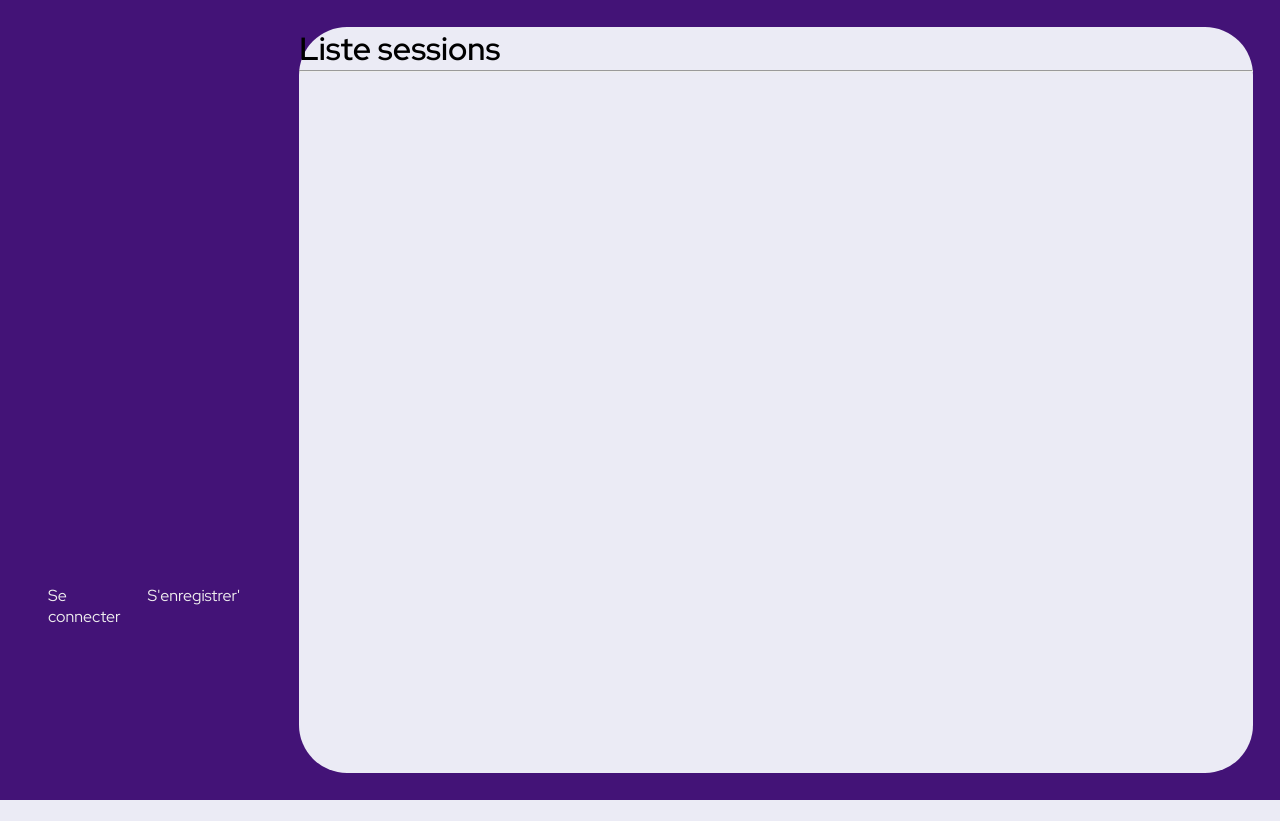
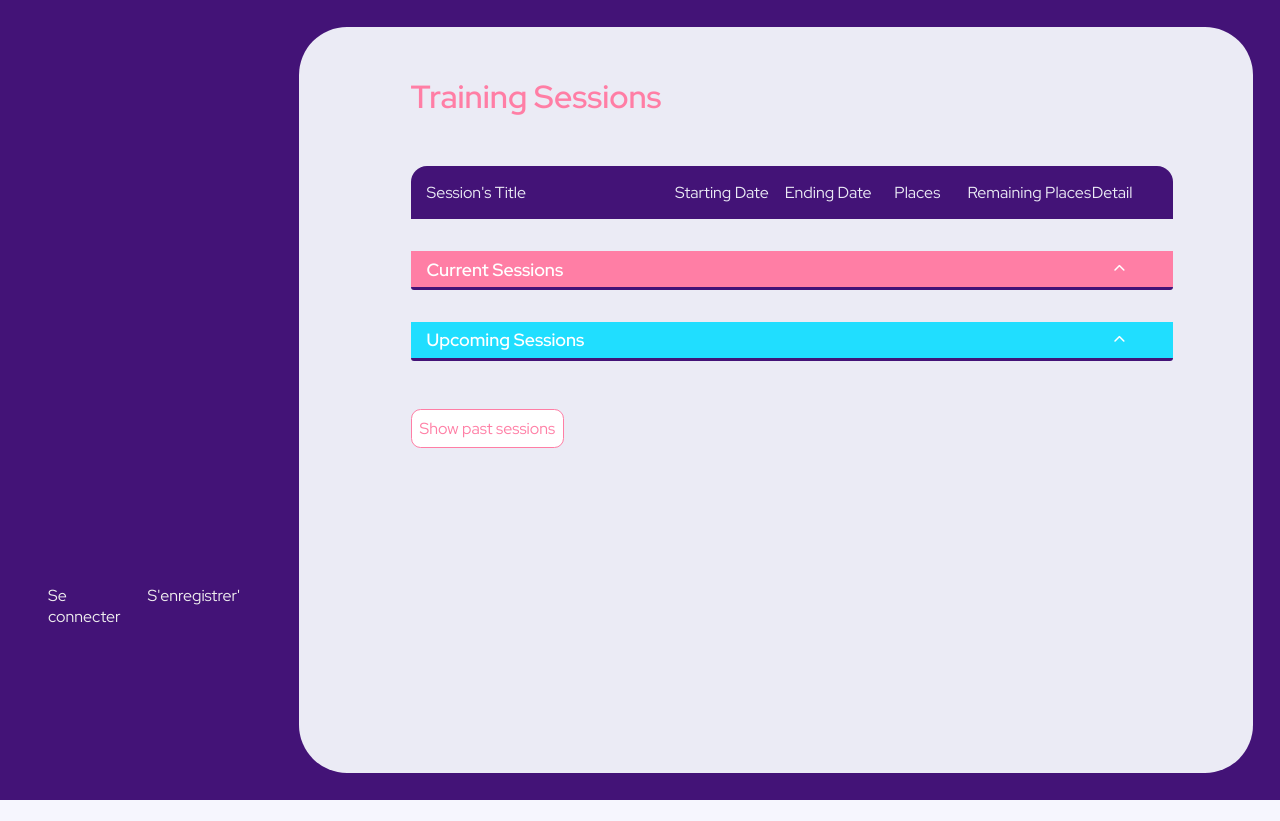
Before and after one commit to M-Laetitia/SymfonySessions, a Symfony app: template templates/session/index.html.twig in a window 1280 px wide. Before the commit the page ends 800 px from the top, so only its background shows below. Run offline with Twig, Linux system fonts and the light colour scheme; the template is opened without the code that fills it, so the values that code supplies are empty; some libraries are stand-ins or nearby versions.

Commit message:
Style: add styles to session page

```diff
--- a/templates/session/index.html.twig
+++ b/templates/session/index.html.twig
@@ -1,71 +1,143 @@
 {% extends 'base.html.twig' %}
 
-{% block title %}Liste sessions{% endblock %}
+{% block title %}Training sessions list{% endblock %}
 
 {% block body %}
 
-    <h1>Liste sessions</h1>
+    <div class="main-content-page session-index-page">
+
+        <div id="title-add">
+            <h1>Training Sessions</h1>
 
             {% if is_granted('ROLE_ADMIN') %}
-        <a href="{{ path('new_session') }}" >ajouter une session</a><br>
+                <a href="{{ path('new_session') }}" ><i class="fa-regular fa-calendar-plus"></i></a>
             {% endif %}
 
+        </div>
 
-    <hr>
+        <div id="top">
+            <p>Session's Title</p>
+            <p>Starting Date</p>
+            <p>Ending Date</p>
+            <p>Places</p>
+            <p>Remaining Places</p>
+            <p>Detail</p>
+        </div>
 
+        <div class="session-top" id="current-session-top">
+
+            <h2>Current Sessions</h2>
+            <i class="fa-solid fa-chevron-up"></i>
+        </div>
+
+        <div class="session-list" id="current-session-list">
             {% for session in sessions %}
                 {% set currentDate = date('now') %}
 
                 {% if session.startDate <= currentDate and currentDate <= session.endDate %}
-
-                <h3>Formation en cours :</h3>
-                <a href="{{ path('show_session', {'id': session.id }) }}"> {{session}}</a>
-                du {{session.startDate|date("d.m.Y")}} au
-                {{session.endDate|date("d.m.Y")}} - {{ session.nbPlacebooked }} / {{session.nbPlaceTotal}} places
+                    <div>
+                        <h3><a href="{{ path('show_session', {'id': session.id }) }}"> {{session}}</a></h3>
+                        <p>{{session.startDate|date("d.m.Y")}}</p>
+                        <p>{{session.endDate|date("d.m.Y")}}</p>
+                        <p>{{ session.nbPlacebooked }} / {{session.nbPlaceTotal}}</p>
+                        <p>{{ session.nbPlaceRemaining }}</p>
+                        <p><a href="{{ path('show_session', {'id': session.id }) }}"> <i class="ri-git-repository-commits-fill"></i></a></p>
 
                         {# {{ session.students | length }} #}
 
-                {% if is_granted('ROLE_ADMIN') %}
+                        {# {% if is_granted('ROLE_ADMIN') %}
                             <a href="{{ path('edit_session', {'id': session.id }) }}">Editer</a>
                             <a href="{{ path('delete_session', {'id': session.id }) }}">Supprimer</a><br>
-                {% endif %}
-
+                        {% endif %} #}
+                    </div>
                 {% endif %}
             {% endfor %}
+        </div>
 
+        <div class="session-top" id="upcoming-session-top">
+            <h2>Upcoming Sessions</h2>
+            <i class="fa-solid fa-chevron-up"></i>
+        </div>
+
+        <div class="session-list" id="upcoming-session-list">
             {% for session in sessions %}
                 {% set currentDate = date('now') %}
                 {% if session.startDate > currentDate %}
 
-                <h3>Formations à venir :</h3>
-                <a href="{{ path('show_session', {'id': session.id }) }}"> {{session}}</a>
-                du {{session.startDate|date("d.m.Y")}} au
-                {{session.endDate|date("d.m.Y")}} - {{ session.nbPlacebooked }} / {{session.nbPlaceTotal}} places
+                <div>
+                    <h3> <a href="{{ path('show_session', {'id': session.id }) }}"> {{session}}</a></h3>
+                    <p>{{session.startDate|date("d.m.Y")}}</p>
+                    <p>{{session.endDate|date("d.m.Y")}}</p>
+                    <p>{{ session.nbPlacebooked }} / {{session.nbPlaceTotal}} </p>
+                    <p>{{ session.nbPlaceRemaining }}</p>
+                    <p><a href="{{ path('show_session', {'id': session.id }) }}"> <i class="ri-git-repository-commits-fill"></i></a></p>
 
-                {% if is_granted('ROLE_ADMIN') %}
+                </div>
+
+                    {# {% if is_granted('ROLE_ADMIN') %}
                         <a href="{{ path('edit_session', {'id': session.id }) }}">Editer</a>
                         <a href="{{ path('delete_session', {'id': session.id }) }}">Supprimer</a><br>
-                {% endif %}
+                    {% endif %} #}
 
                 {% endif %}
             {% endfor %}
+        </div>
+
+        <div id="show-past-sessions-btn">
+            <p>Show past sessions</p>
+        </div>
+
+        <div id="past-sessions-container" style="display:none">
+
+            <div class="session-top" id="past-session-top">
+                <h2>Past Sessions</h2>
+                <i class="fa-solid fa-chevron-up"></i>
+            </div>
+
+            <div class="session-list" id="past-session-list">
 
                 {% for session in sessions %}
                     {% set currentDate = date('now') %}
                     {% if session.endDate < currentDate %}
 
-                <h3>Formations terminées :</h3>
-                <a href="{{ path('show_session', {'id': session.id }) }}"> {{session}}</a>
-                du {{session.startDate|date("d.m.Y")}} au
-                {{session.endDate|date("d.m.Y")}} - {{ session.nbPlacebooked }} / {{session.nbPlaceTotal}} places
+                    <div>
+                        <h3> <a href="{{ path('show_session', {'id': session.id }) }}"> {{session}}</a></h3>
+                        <p>{{session.startDate|date("d.m.Y")}}</p>
+                        <p>{{session.startDate|date("d.m.Y")}}</p>
+                        <p>{{ session.nbPlacebooked }} / {{session.nbPlaceTotal}} </p>
+                        <p></p>
+                        <p></p>
 
-                {% if is_granted('ROLE_ADMIN') %}
+                    </div>
+
+                        {# {% if is_granted('ROLE_ADMIN') %}
                             <a href="{{ path('edit_session', {'id': session.id }) }}">Editer</a>
                             <a href="{{ path('delete_session', {'id': session.id }) }}">Supprimer</a><br>
-                {% endif %}
+                        {% endif %} #}
 
                     {% endif %}
                 {% endfor %}
 
+            </div>
+
+        </div>
+
+    </div>
+
+    <script>
+     //^ Show/hide past sessions (list)---------------------
+
+        $(document).ready(function () {
+            $('#show-past-sessions-btn').click(function () {
+                console.log("ok")
+                    $('#past-sessions-container').toggle();
+                },
+
+            );
+
+        });
+    </script>
+
+
 
 {% endblock %}
```
Lines whose indentation alone changed are shown as unchanged.
